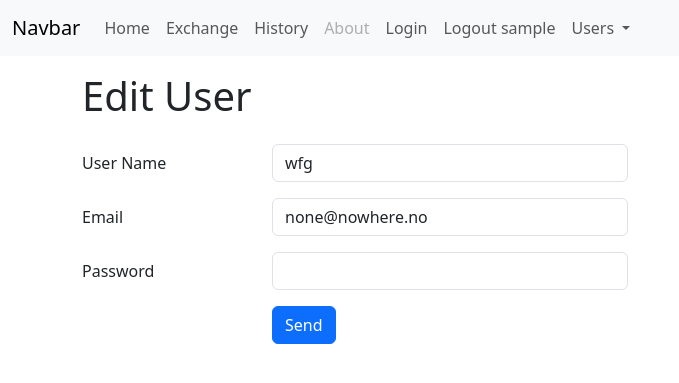
After one commit to rajkonkret/flask-20-12-NicerApp, a Flask app: a page that uses templates/edit_user.html in a window 1280 px wide. The commit adds this page. Shown: the top 383 px of the page, without its empty margins (0-679 px from the left). Run offline with Flask 3, Linux system fonts and the light colour scheme; a user stored in the database is signed in; data comes from the database, SQL or seed files in the repository.

Commit message:
3 - add edit_user.html

```diff
--- /dev/null
+++ b/templates/edit_user.html
@@ -0,0 +1,41 @@
+{% extends "base.html" %}
+{% block title %}
+Edit transaction
+{% endblock %}
+
+{% block content %}
+<div class="container">
+        <form action="{{ url_for('edit_user', user_name=user.name) }}" method="POST">
+            <div class="row mt-3">
+                <div class="col-6 h1">Edit User</div>
+            </div>
+
+            <div class="row mt-3">
+                <div class="col-2 col-form-label"><label for="user_name">User Name</label></div>
+                <div class="col-4">
+                    <input type="text" id="user_name" name="user_name" value="{{ user.name }}" class="form-control">
+                </div>
+            </div>
+
+            <div class="row mt-3">
+                <div class="col-2 col-form-label"><label for="email">Email</label></div>
+                <div class="col-4">
+                    <input type="text" id="email" name="email" value="{{ user.email }}" class="form-control">
+                </div>
+            </div>
+
+
+             <div class="row mt-3">
+                <div class="col-2 col-form-label"><label for="user_pass">Password</label></div>
+                <div class="col-4">
+                    <input type="password" id="user_pass" name="user_pass" class="form-control">
+                </div>
+            </div>
+
+            <div class="row mt-3">
+                <div class="col-2"></div>
+                    <div class="col-4"><input type="submit" value="Send" class="btn btn-primary"></div>
+            </div>
+    </form>
+</div>
+{% endblock %}
--- a/templates/users.html
+++ b/templates/users.html
@@ -59,7 +59,7 @@
             <td>{{ user.is_active }}</td>
             <td>{{ user.is_admin }}</td>
             <td>
-                <a href="{{ url_for('edit_user', user_name=user.name }}"
+                <a href="{{ url_for('edit_user', user_name=user.name) }}"
                    class="btn btn-success btn-sm" role="button">Edit...</a>
                 <a type="button" class="btn btn-danger btn-sm delete-confirm"
                         data-bs-toggle="modal"  data-bs-target="#confirmDeleteModal"
```
